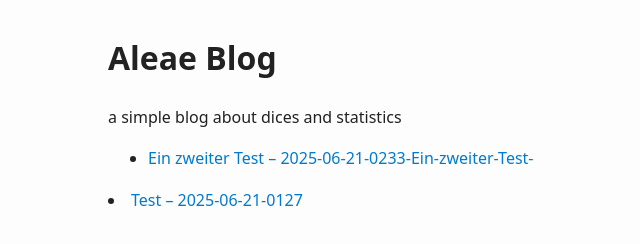
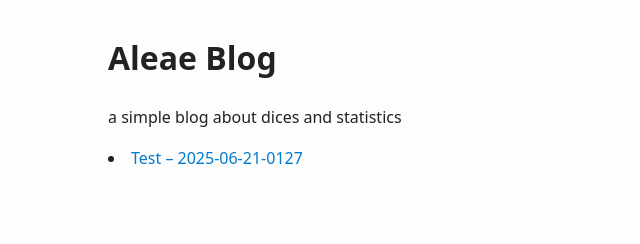
Before and after one commit to aleae-statisticae/aleae, a plain HTML site: page index.html in a window 1280 px wide. Shown: the whole page, without its empty margins (157-797 px from the left). Drawn offline with Linux system fonts and the light colour scheme.

Commit message:
Blog aktualisiert

```diff
--- a/index.html
+++ b/index.html
@@ -10,7 +10,6 @@
 	a simple blog about dices and statistics
   <ul>
     <!-- Beiträge werden hier automatisch als <li><a href=...>…</a></li> angehängt -->
-<li><a href="posts/2025-06-21-0233-Ein-zweiter-Test-.html">Ein zweiter Test – 2025-06-21-0233-Ein-zweiter-Test-</a></li>
   </ul>
 </body>
 </html>
```
